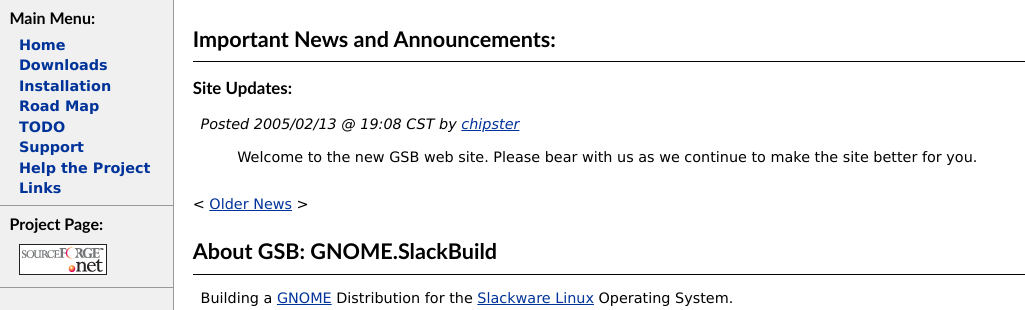
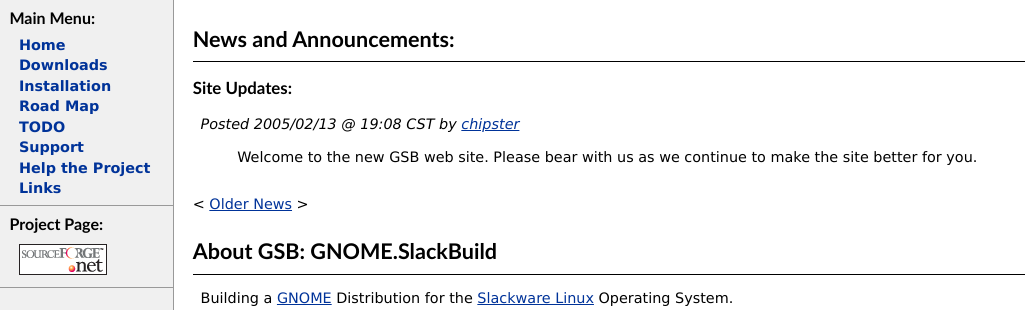
Before and after one commit to mmwanga/gsb-build-system, a PHP site: page / in a window 1280 px wide. Shown: the part 72-382 px from the top of the page, without its empty margins (0-1025 px from the left). Run offline with PHP 8.4, Linux system fonts and the light colour scheme; data that the repository does not hold is empty.

Commit message:
omitted "important" from news title

```diff
--- a/web/common/main-index-body_inc.php
+++ b/web/common/main-index-body_inc.php
@@ -9,7 +9,7 @@
 ?>
   <div id="main-body">
 
-    <h2>Important News and Announcements:</h2>
+    <h2>News and Announcements:</h2>
 
     <?php include_once('common/news.php'); ?>
 
```
